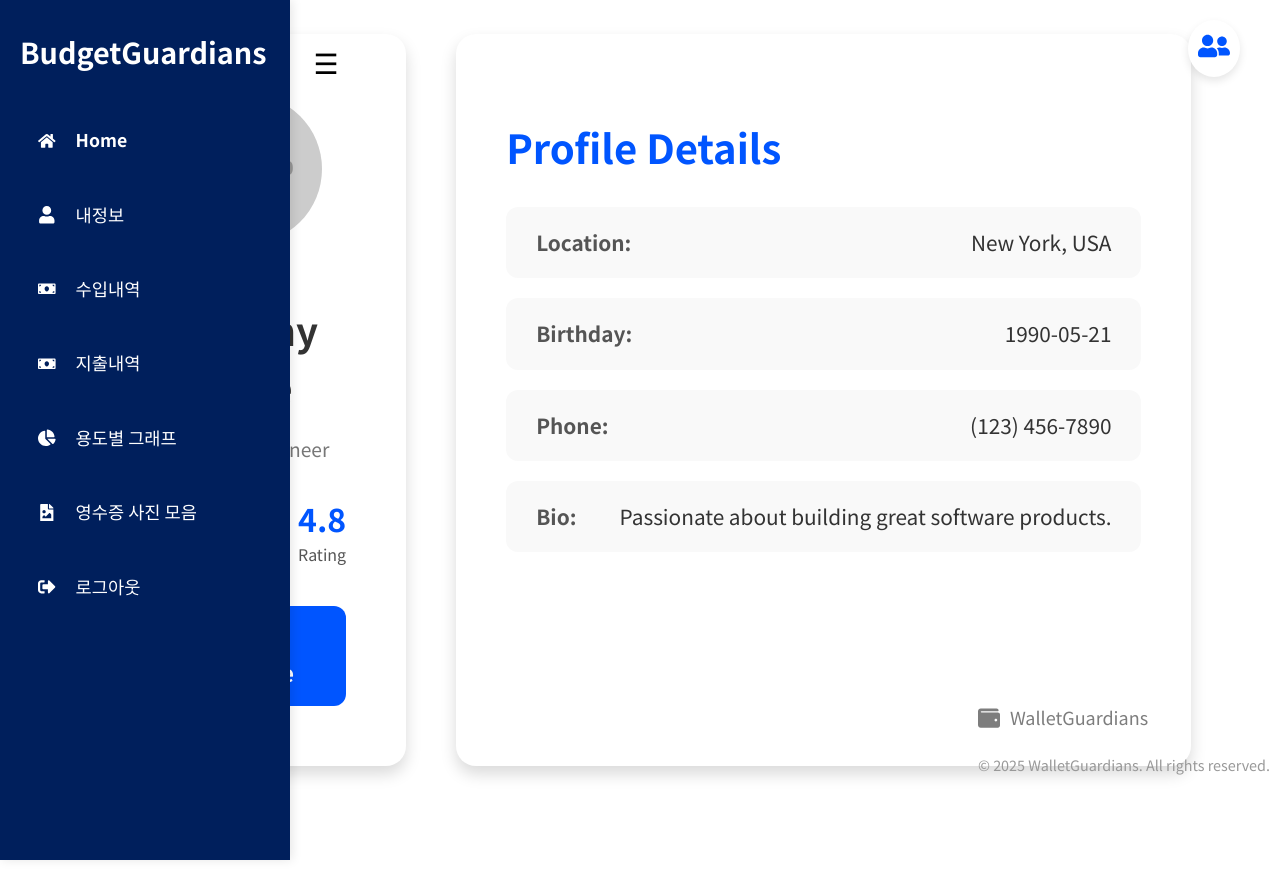
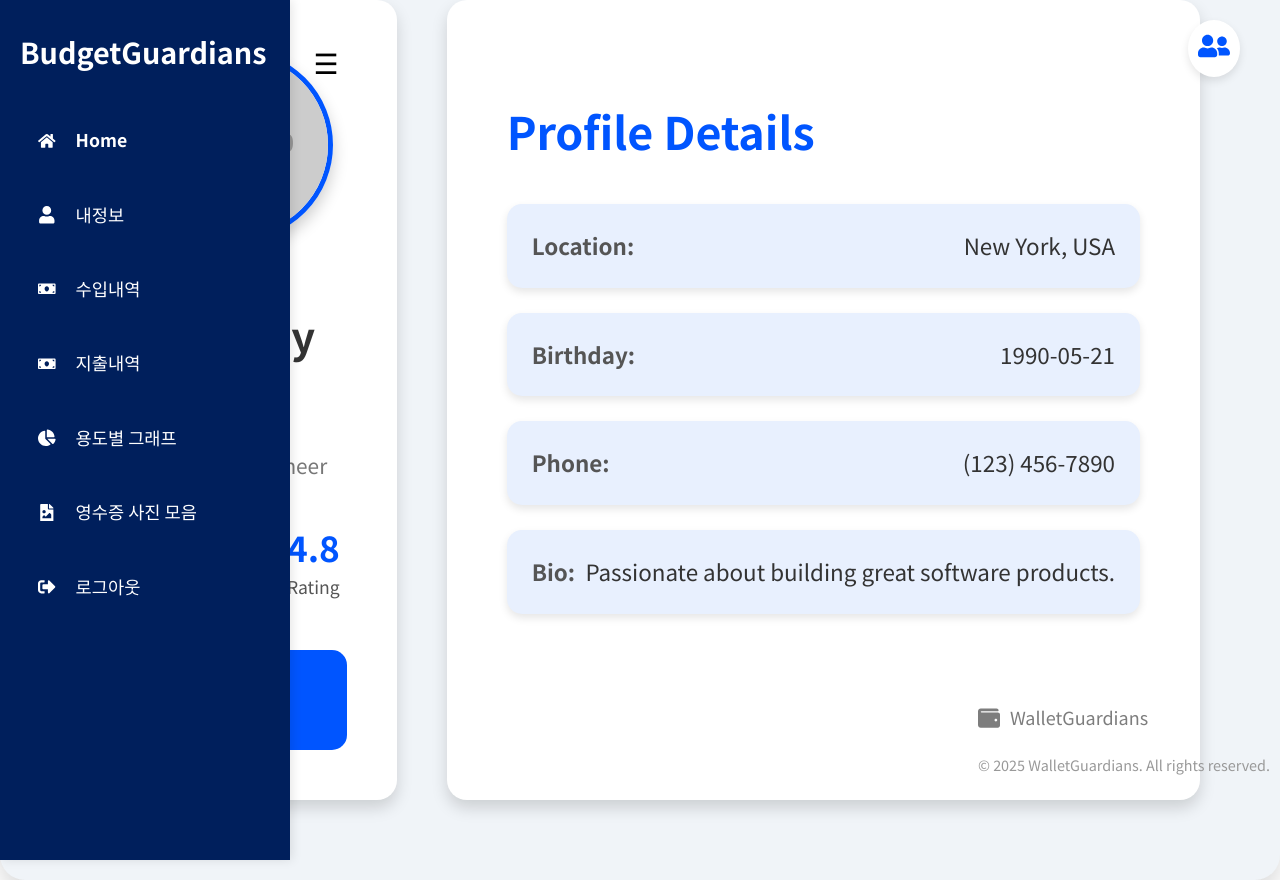
Before and after one commit to ChoiTheCreator/wallet-guardians-web, a React (Vite) app: page /profile in a window 1280 px wide. Before the commit the page ends 836 px from the top, so only its background shows below. Built offline with nearby package versions, Linux system fonts and the light colour scheme.

Commit message:
<Feat> Receipt Api 추가

```diff
--- a/src/style/GraphPage.scss
+++ b/src/style/GraphPage.scss
@@ -1,90 +1,140 @@
-.graph-wrapper {
+@use 'sass:color';
+@import url('https://fonts.googleapis.com/css2?family=Noto+Sans+KR:wght@300;400;700&display=swap');
+
+$primary-color: #0055ff; // 메인 컬러
+$background-color: #f0f4f8; // 페이지 배경색
+$card-bg-color: #ffffff; // 카드 배경색
+$font-family: 'Noto Sans KR', sans-serif;
+$shadow-color: rgba(0, 0, 0, 0.15); // 그림자 색상
+$accent-color: #e8f0fe; // 강조 요소 배경색
+
+.profile-wrapper {
   display: flex;
   justify-content: space-between;
-  align-items: flex-start;
-  padding: 40px;
-  max-width: 1200px;
+  padding: 80px;
+  max-width: 1400px;
   margin: 0 auto;
-  gap: 20px;
+  gap: 50px;
 
-  @media (max-width: 1000px) {
-    flex-direction: column; // 작은 화면에서는 세로 정렬
-    padding: 20px; // 패딩 줄임
-    gap: 15px; // 요소 간격 줄임
+  background-color: $background-color;
+  border-radius: 25px;
+  box-shadow: 0 12px 24px $shadow-color;
 
-    .graph-left {
-      margin-left: 200px;
-      width: 60%; // 좌측 섹션 전체 너비
-      max-width: none; // 고정 너비 해제
-      .expense-graph-card {
-        height: 300px; // 그래프 높이 제한
-        padding: 5px; // 내부 여백 줄임
-      }
-    }
+  .profile-left {
+    flex: 1;
+    max-width: 500px;
 
-    .graph-right {
-      display: none; // 우측 섹션 숨김
-    }
-  }
-
-  .graph-left {
-    flex: 2; // 좌측 섹션의 너비를 더 넓게 설정
-    max-width: 600px;
-
-    .expense-graph-card {
-      padding: 10px 0;
-      border: none;
-      background-color: transparent;
+    .profile-card {
+      background-color: $card-bg-color;
+      padding: 50px;
+      border-radius: 20px;
+      box-shadow: 0 8px 16px $shadow-color;
       text-align: center;
 
-      h3 {
-        font-size: 1.5rem;
-        font-weight: bold;
-        color: #001f5c;
-        margin-bottom: 10px;
+      .profile-image {
+        width: 180px; // 이미지 크기 확대
+        height: 180px;
+        border-radius: 50%;
+        object-fit: cover;
+        margin-bottom: 25px;
+        border: 5px solid $primary-color; // 테두리 추가
+        box-shadow: 0 8px 16px rgba(0, 0, 0, 0.2); // 그림자 추가
+      }
+
+      .profile-name {
+        font-size: 2.6rem; // 이름 글씨 크기 증가
+        font-weight: 800;
+        color: #333;
+        margin-bottom: 12px;
+      }
+
+      .profile-title {
+        font-size: 1.3rem;
+        font-weight: 500;
+        color: #777;
+        margin-bottom: 30px;
+      }
+
+      .profile-stats {
+        display: flex;
+        justify-content: space-around;
+        margin-top: 40px;
+
+        .stats-item {
+          display: flex;
+          flex-direction: column;
+          align-items: center;
+
+          .stats-value {
+            font-size: 2.2rem; // 통계 값 크기 증가
+            font-weight: bold;
+            color: $primary-color;
+          }
+
+          .stats-label {
+            font-size: 1.1rem;
+            color: #555;
+          }
+        }
+      }
+
+      .btn-message {
+        margin-top: 50px;
+        padding: 18px 40px; // 버튼 크기 확대
+        background-color: $primary-color;
+        color: white;
+        font-size: 1.4rem;
+        font-weight: 600;
+        border: none;
+        border-radius: 15px;
+        cursor: pointer;
+        transition: background-color 0.3s ease, transform 0.2s ease;
+
+        &:hover {
+          background-color: color.scale($primary-color, $lightness: -10%);
+          transform: translateY(-3px); // hover 효과
+        }
       }
     }
   }
 
-  .graph-right {
-    flex: 1; // 우측 섹션의 너비를 작게 설정
-    max-width: 400px;
+  .profile-right {
+    flex: 2;
+    background-color: $card-bg-color;
+    padding: 60px;
+    border-radius: 20px;
+    box-shadow: 0 8px 16px $shadow-color;
 
-    .graph-title {
-      font-size: 1.5rem;
+    .profile-header {
+      font-size: 2.8rem; // 프로필 제목 글씨 크기 증가
       font-weight: 700;
-      color: #001f5c;
-      text-align: center;
-      margin-bottom: 10px;
+      color: $primary-color;
+      margin-bottom: 40px;
     }
 
-    .top-expense-card {
-      padding: 20px;
-      border-radius: 8px;
-      background-color: #f5f5f5;
-      box-shadow: 0px 4px 10px rgba(0, 0, 0, 0.1);
+    .profile-details {
+      display: flex;
+      flex-direction: column;
+      gap: 25px;
 
-      .expense-table {
-        width: 100%;
-        border-collapse: collapse;
-        margin-top: 10px;
+      .details-item {
+        display: flex;
+        justify-content: space-between;
+        align-items: center;
+        padding: 25px;
+        background-color: $accent-color; // 상세 항목 배경색 추가
+        border-radius: 15px;
+        font-size: 1.4rem; // 상세 정보 글씨 크기 증가
+        box-shadow: 0 4px 8px rgba(0, 0, 0, 0.1);
 
-        th,
-        td {
-          border-bottom: 1px solid #ddd;
-          padding: 8px;
-          font-size: 0.9rem;
-          text-align: center;
+        .details-label {
+          font-weight: 600;
+          color: #555;
         }
 
-        th {
-          background-color: #e9e9e9;
-          color: #001f5c;
-          font-weight: 700;
-        }
-
-        tr:hover {
-          background-color: #f0f4ff;
+        .details-value {
+          color: #333;
+          font-weight: 500;
         }
       }
     }
```
Also changed, not shown: src/api/receiptApi.jsx (added, +29 -0 lines).
